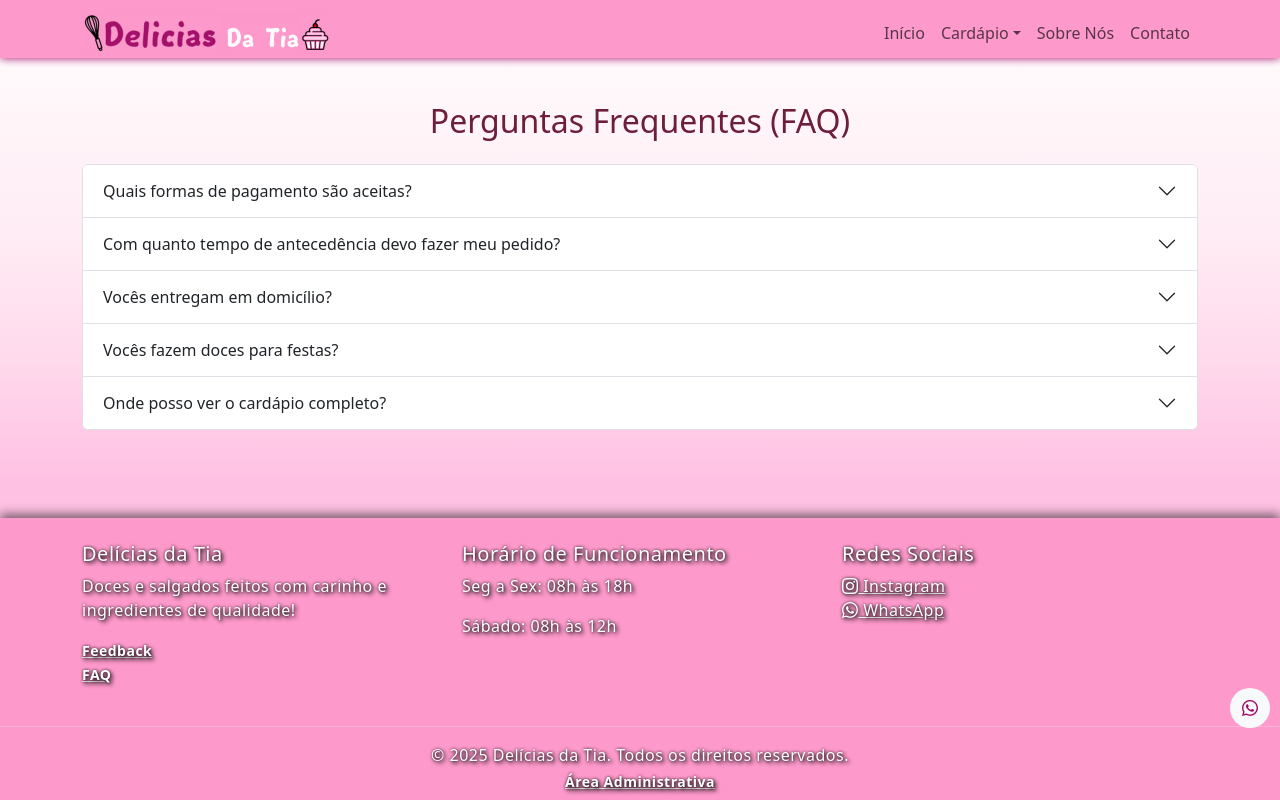
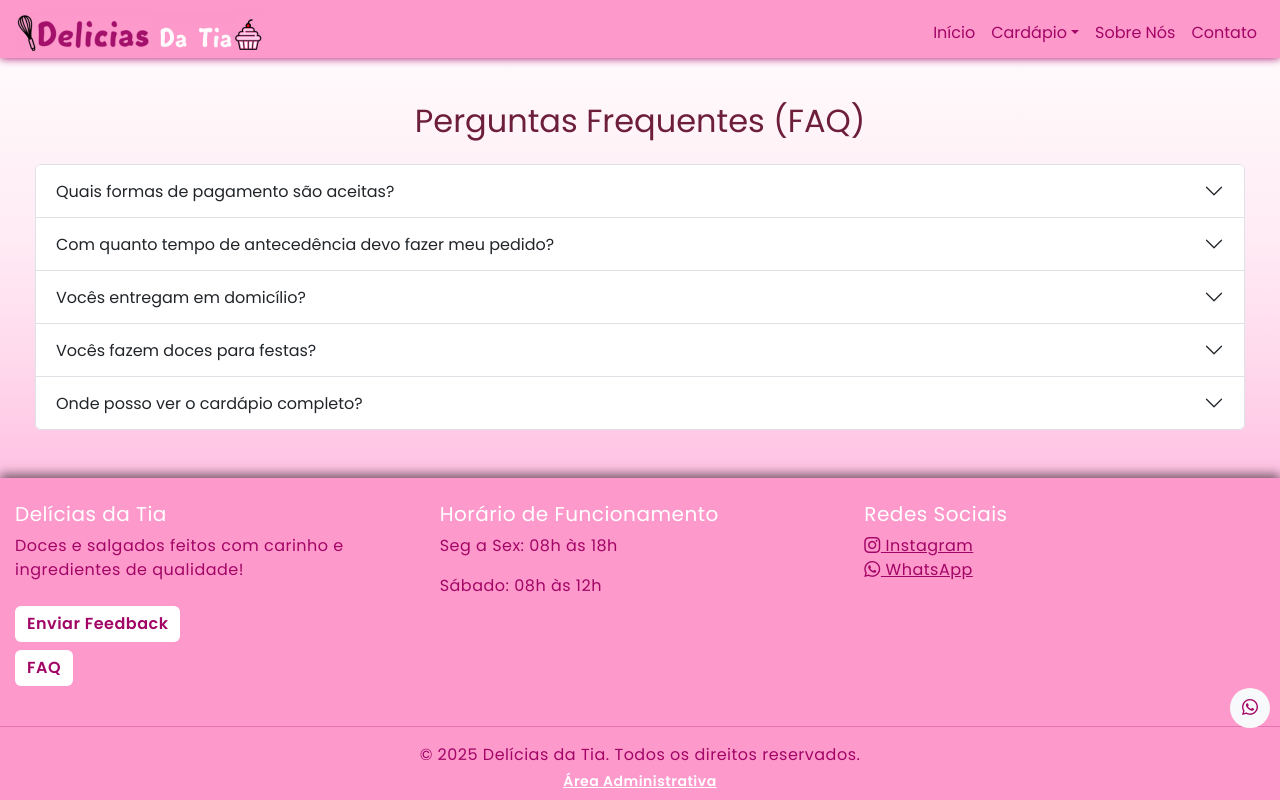
Before and after one commit to ThaliaMatos/delicias-da-tia, a React (Vite) app in the folder frontend/: page /faq in a window 1280 px wide. Built offline with nearby package versions, Linux system fonts and the light colour scheme.

Commit message:
modificações feitas no frontend, na nav-bar/footer

```diff
--- a/frontend/index.html
+++ b/frontend/index.html
@@ -9,6 +9,8 @@
   <link rel="stylesheet" href="/public/bootstrap/style.css">
   <link href="https://cdn.jsdelivr.net/npm/bootstrap@5.3.3/dist/css/bootstrap.min.css" rel="stylesheet" />
   <link href="https://cdn.jsdelivr.net/npm/bootstrap-icons@1.10.5/font/bootstrap-icons.css" rel="stylesheet" />
+  <link href="https://fonts.googleapis.com/css2?family=Cookie&family=Poppins:wght@400;600&display=swap" rel="stylesheet">
+
   <title>Vite + React</title>
 </head>
 
--- a/frontend/src/App.css
+++ b/frontend/src/App.css
@@ -1,7 +1,10 @@
 html, body {
-  height: 100%;
   margin: 0;
+  padding: 0;
+  width: 100%;
+  overflow-x: hidden;
 }
+
 
 body {
   min-height: 100vh;
@@ -22,6 +25,17 @@ body {
 #root {
   height: 100%;
 }
+
+.container-fluid, .container {
+  width: 100% !important;
+  max-width: 100% !important;
+  padding-left: 15px;  /* padding horizontal para espaçamento interno */
+  padding-right: 15px;
+  margin-left: auto;
+  margin-right: auto;
+  box-sizing: border-box;
+}
+
 
 .app-container {
   display: flex;
--- a/frontend/src/components/Footer/index.jsx
+++ b/frontend/src/components/Footer/index.jsx
@@ -23,16 +23,17 @@ export default function Footer({ logada, setLogada }) {
             <div className="mb-2">
               <Link
                 to="https://docs.google.com/forms/d/e/1FAIpQLSdY7OkgiS3hxWjDe3lpycf6lkVZ8cuiLN7ug5n16A_JNRJlQA/viewform?usp=header"
-                className="small text-white text-decoration-underline " target='blank'
-                style={{ fontWeight: 'bold' }}
+                target="_blank"
+                rel="noreferrer"
+                className="feedback-btn"
               >
-                Feedback
+                Enviar Feedback
               </Link>
+
               <br />
               <Link
                 to="/faq"
-                className="small text-white text-decoration-underline"
-                style={{ fontWeight: 'bold' }}
+                className="feedback-btn"
               >
                 FAQ
               </Link>
--- a/frontend/src/components/Footer/style.css
+++ b/frontend/src/components/Footer/style.css
@@ -1,18 +1,36 @@
 .rodape {
-    color: white;
+    color: #a20566;
     padding: 1rem 0;
     box-shadow: 0 -4px 10px rgba(0, 0, 0, 0.527);
-    text-shadow: 2px 2px 4px rgba(0, 0, 0, 0.978),0 0 3px rgba(0, 0, 0, 0.8);
+
     text-align: center;
     font-weight: 400;
     letter-spacing: 0.5px;
 }
 
 a {
-    color: white;
+    color: #a20566;
 }
 
 a:hover {
-    color: #a20566;
+    color: #f5f2f4;
     text-shadow: 0 0 2px rgba(0, 0, 0, 0.5);
 }
+
+.feedback-btn {
+    display: inline-block;
+    background-color: white;
+    color: #a20566;
+    padding: 6px 12px;
+    border-radius: 6px;
+    font-weight: bold;
+    text-decoration: none;
+    margin-top: 0.5rem;
+    transition: all 0.3s ease;
+  }
+
+  .feedback-btn:hover {
+    background-color: #a20566;
+    color: white;
+    text-shadow: none;
+  }
--- a/frontend/src/components/Header/style.css
+++ b/frontend/src/components/Header/style.css
@@ -1,18 +1,39 @@
-header {
-    position: fixed;
-    top: 0px;
-    left: 0px;
-    right: 0px;
-}
-
 body {
     margin: 0;
     padding: 0;
+    font-family: 'Poppins', sans-serif;
   }
+
+
+header {
+  position: fixed;
+  top: 0;
+  left: 0;
+  right: 0;
+  z-index: 1030;
+  box-shadow: 0 2px 6px rgba(0, 0, 0, 0.1);
+  background-color: #fff;
+  transition: background-color 0.3s ease, box-shadow 0.3s ease;
+}
 
 .navbar {
   margin-bottom: 0;
   padding-bottom: 0;
+}
+
+.nav-link {
+color: #a20566;
+}
+
+.nav-link:hover {
+  background-color: #ffe6f0;
+  color: #72144a;
+  border-radius: 4px;
+}
+
+.logo {
+  max-height: 60px;
+  width: auto;
 }
 
 /* Personaliza os 3 tracinhos */
@@ -92,3 +113,72 @@ body {
     background-color: #a20566; /* Cor ao passar o mouse */
     color: #fff; /* Cor do ícone ao passar o mouse */
 }
+
+/* Linha separadora logo abaixo do topo */
+.header-top {
+  display: flex;
+  justify-content: space-between;
+  align-items: center;
+  padding: 10px 0;
+  width: 100%;
+}
+
+.header-separator {
+  width: 100%;
+  height: 1px;
+  background-color: #f3c8da;
+  margin: 0 auto;
+}
+
+/* Ajusta a logo */
+.logo {
+  max-height: 60px;
+  width: auto;
+}
+
+/* Quando o menu colapsa, deixa os itens lado a lado */
+@media (max-width: 991.98px) {
+  .navbar-collapse {
+    padding: 4px 0;
+  }
+
+  .navbar-nav {
+    display: flex !important;
+    flex-direction: column; /* <-- AGORA OS LINKS FICAM UM EMBAIXO DO OUTRO */
+    align-items: center;
+    gap: 0.5rem;
+  }
+
+  .navbar-nav .nav-link {
+    padding: 10px 16px;
+    color: #a20566;
+    font-weight: 500;
+    border-radius: 4px;
+    transition: background-color 0.3s ease;
+    width: 100%;
+    text-align: center;
+  }
+
+  .navbar-nav .nav-link:hover {
+    background-color: #ffe6f0;
+    color: #72144a;
+  }
+
+  .dropdown-menu {
+    position: static !important;
+    background-color: #fff;
+    border: none;
+    box-shadow: none;
+    padding: 0;
+  }
+
+  .dropdown-menu .dropdown-item {
+    color: #a20566;
+    padding: 8px 12px;
+  }
+
+  .dropdown-menu .dropdown-item:hover {
+    background-color: #ffe6f0;
+    color: #72144a;
+  }
+}
```
Also changed, not shown: frontend/src/components/Header/index.jsx (+4 -4 lines).
